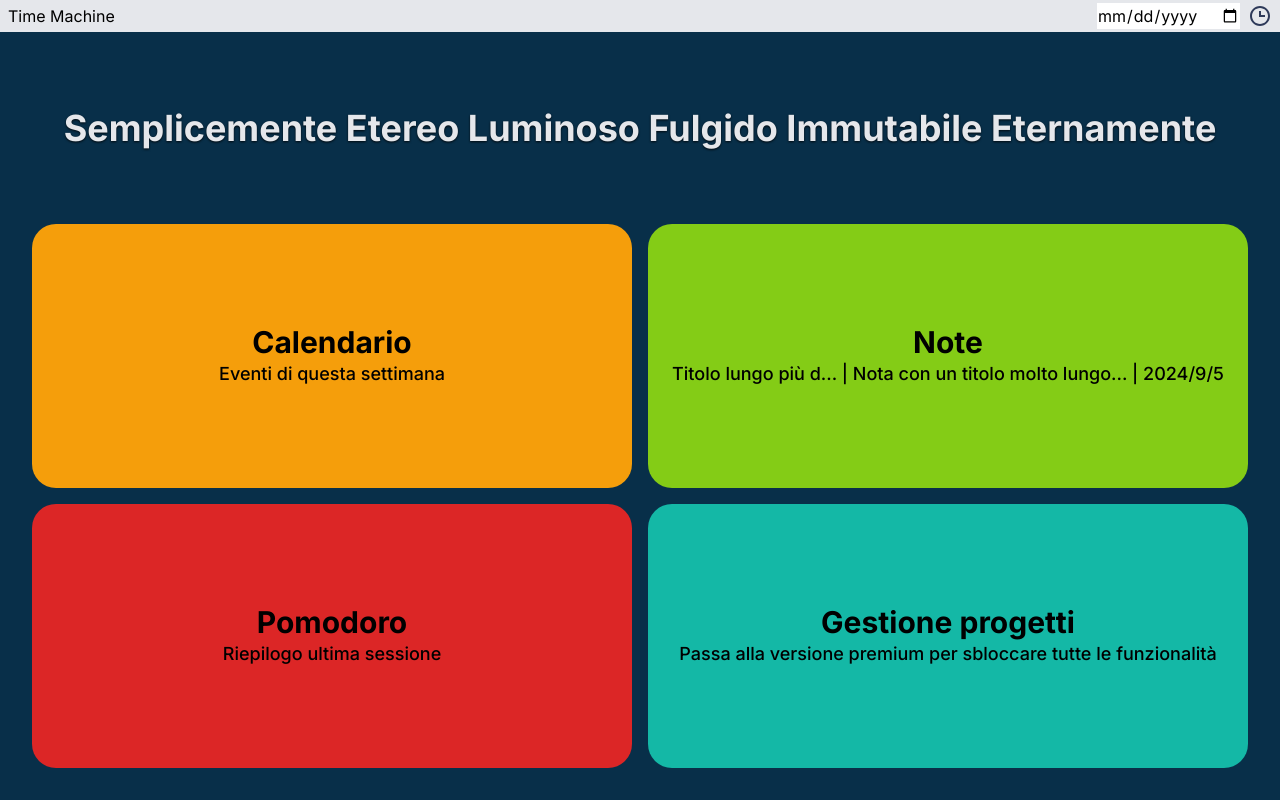
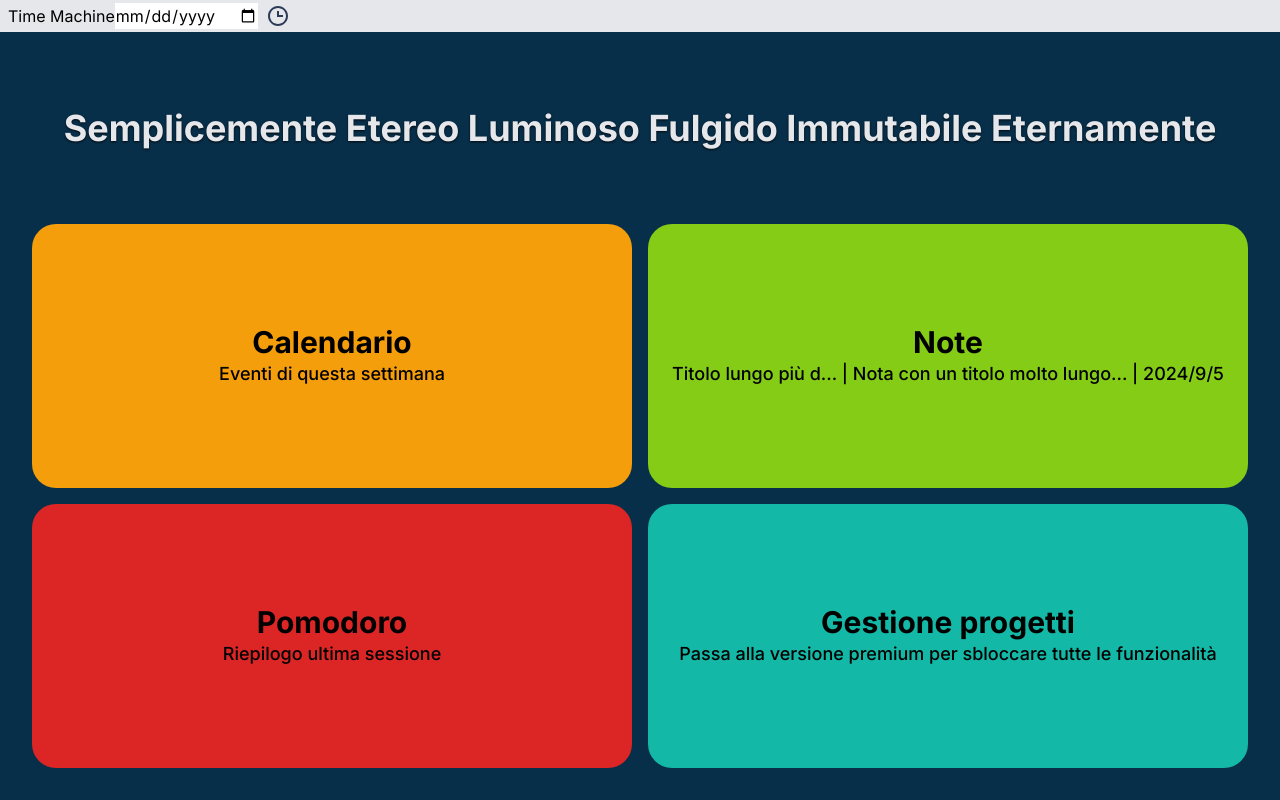
Before and after one commit to ufilme/Semplicemente-Etereo-Luminoso-Fulgido-Immutabile-Eternamente, a Next.js app in the folder src/: page / in a window 1280 px wide. Built offline with nearby package versions, Linux system fonts and the light colour scheme.

Commit message:
fix: TimeMachine hydration error

```diff
--- a/src/app/components/TimeMachine.tsx
+++ b/src/app/components/TimeMachine.tsx
@@ -3,9 +3,7 @@
 import TMClock from "@/public/Clock";
 import { useState } from "react";
 
-import PropTypes from "prop-types";
-
-export function TimeMachine({ height = "h-[4vh]" }) {
+export function TimeMachine() {
   const [state, setState] = useState("tm-disabled");
 
   function activateTimeMachine() {
@@ -14,17 +12,9 @@ export function TimeMachine({ height = "h-[4vh]" }) {
   }
 
   return (
-    <div
-      className={
-        state +
-        " " +
-        height +
-        " bg-gray-200 flex justify-between items-center p-2"
-      }
-      id="tm"
-    >
-      <h3 id="tm-header">Time Machine</h3>
+    <div className={`${state} h-[4vh] bg-gray-200 flex justify-between items-center p-2`} >
       <div className="flex justify-around items-center">
+        <h3>Time Machine</h3>
         <input className="mr-2" type="date" title="tm-calendar" />
         <div onClick={activateTimeMachine}>
           <TMClock />
@@ -33,7 +23,3 @@ export function TimeMachine({ height = "h-[4vh]" }) {
     </div>
   );
 }
-
-TimeMachine.propTypes = {
-  height: PropTypes.string
-};
--- a/src/app/layout.tsx
+++ b/src/app/layout.tsx
@@ -23,8 +23,10 @@ export default function RootLayout({
     <html lang="it" className={inter.className}>
       <body className="h-screen bg-sky-950">
         {/* Layout UI */}
-        <TimeMachine height="h-[4vh]"/>
-        <main className="">{children}</main>
+        <main className="">
+          <TimeMachine />
+          {children}
+          </main>
       </body>
     </html>
   );
```
